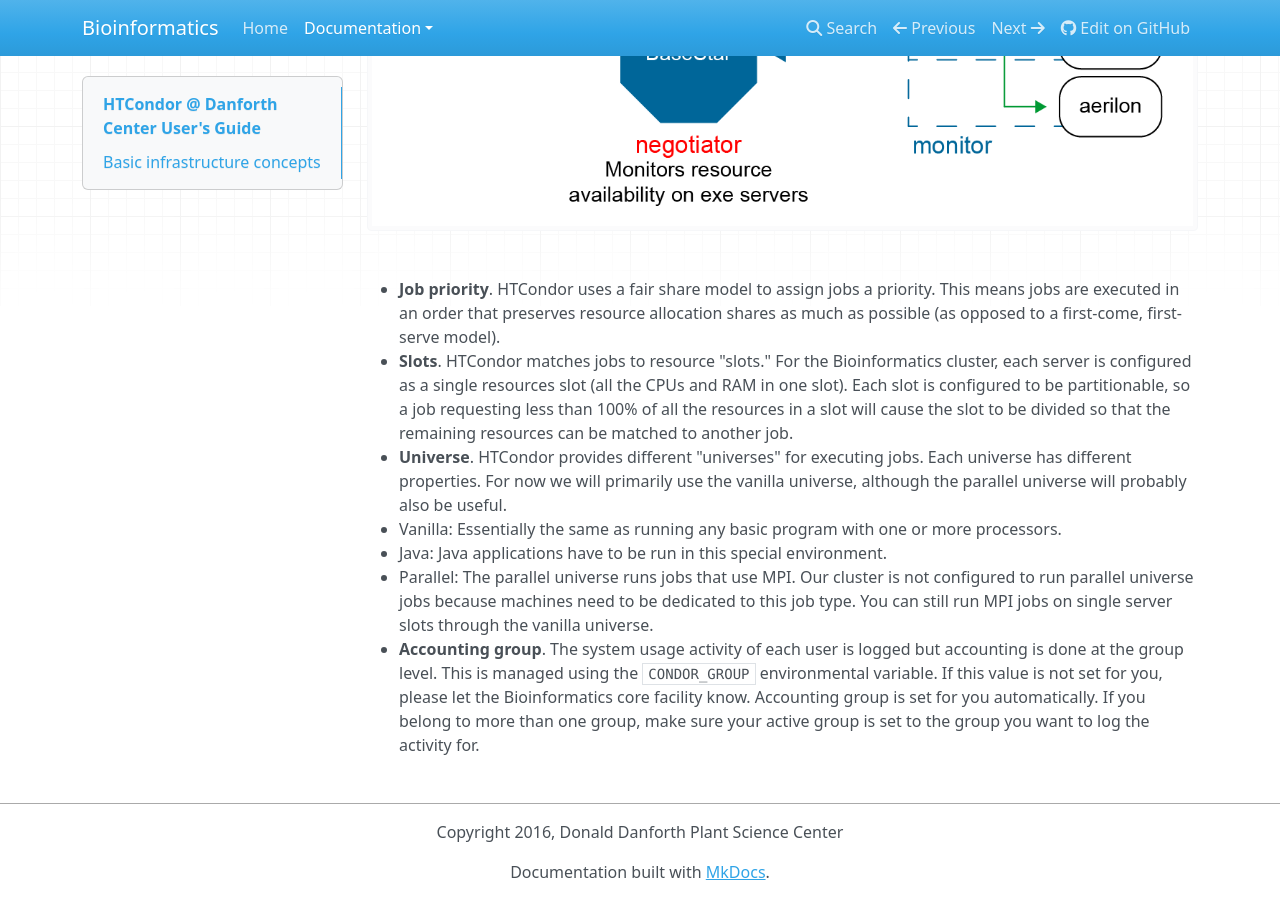
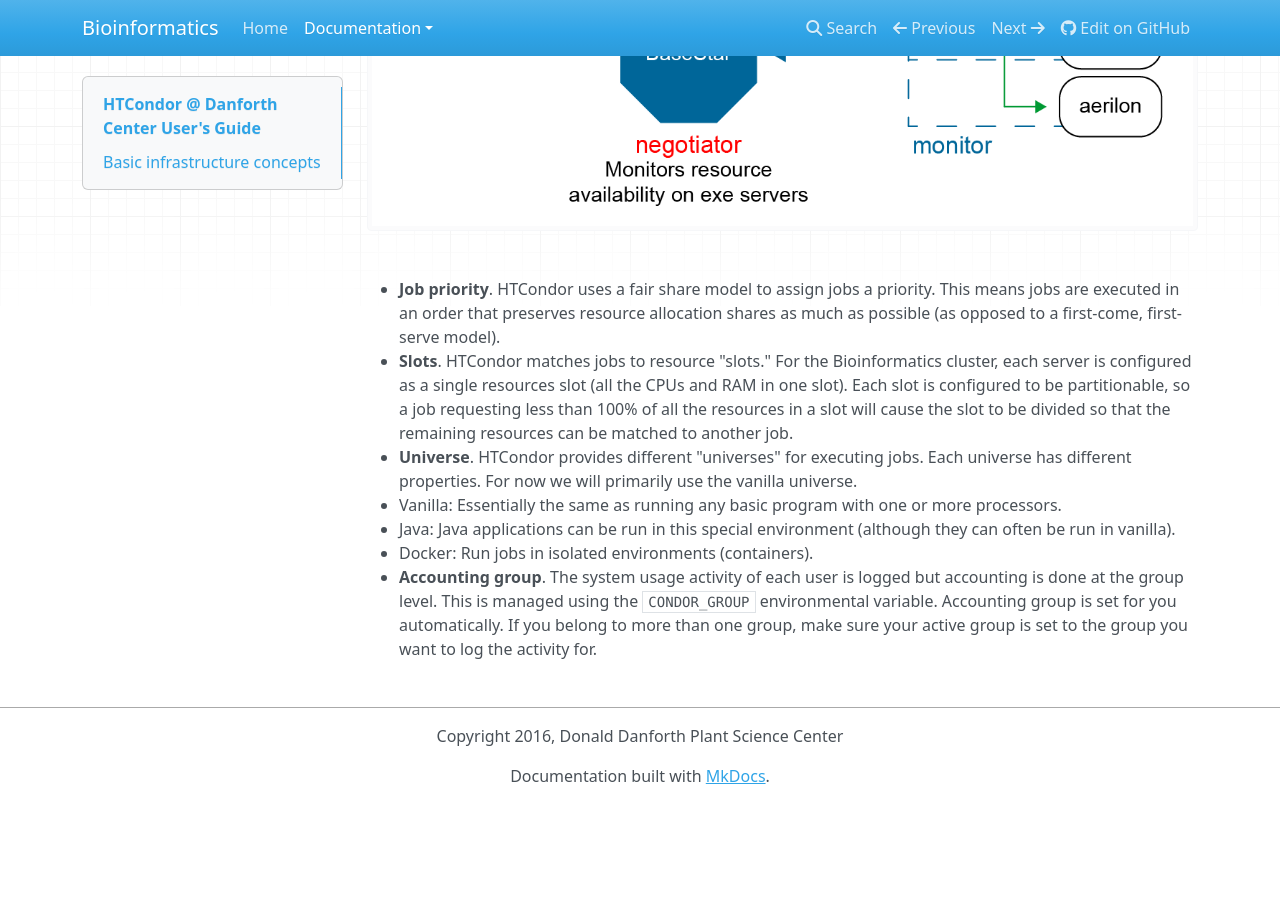
Before and after one commit to danforthcenter/bioinformatics, an MkDocs documentation site: the page built from docs/htcondor_overview.md, in a window 1280 px wide and 900 px high, scrolled down 1123 px. Built offline with MkDocs 1.6.1, drawn with Linux system fonts in a browser that asks for light colours; nearby versions of some CDN libraries; old or Windows-style settings are respelled for this version of MkDocs; after the commit the page ends 1927 px from its top, so only the background shows below that.

Commit message:
Updated condor docs

```diff
--- a/docs/htcondor_overview.md
+++ b/docs/htcondor_overview.md
@@ -11,17 +11,28 @@
 
 ## Basic infrastructure concepts
 
-* **Central manager server**. This server is the central brain of HTCondor. It is the interface between job scheduling machines and job execution machines. Users do not interact with this server (`basestar` in our case) directly.
-* **Scheduler server**. This server submits jobs to the HTCondor system. Multiple servers can run the job scheduling service. Currently the Danforth Center infrastructure runs the scheduler on `six`.
-* **Execution server**. These are the servers where jobs are run. Jobs submitted from apollo are analyzed by the central manager (`basestar`) to determine which execution servers can support the job (based on resource requests), whether or not resources are free currently, and what the job priority (rank in the queue) is.
+* **Central manager server**. This server is the central brain of HTCondor. It is the interface between job scheduling
+machines and job execution machines. Users do not interact with this server (`basestar` in our case) directly.
+* **Scheduler server**. This server submits jobs to the HTCondor system. Multiple servers can run the job scheduling
+service. Currently the Danforth Center infrastructure runs the scheduler on `stargate`.
+* **Execution server**. These are the servers where jobs are run. Jobs submitted from apollo are analyzed by the
+central manager (`basestar`) to determine which execution servers can support the job (based on resource requests),
+whether or not resources are free currently, and what the job priority (rank in the queue) is.
 
 ![Infrastructure](images/bioinfo_core_diagram-01.png)
 
 
-* **Job priority**. HTCondor uses a fair share model to assign jobs a priority. This means jobs are executed in an order that preserves resource allocation shares as much as possible (as opposed to a first-come, first-serve model).
-* **Slots**. HTCondor matches jobs to resource "slots." For the Bioinformatics cluster, each server is configured as a single resources slot (all the CPUs and RAM in one slot). Each slot is configured to be partitionable, so a job requesting less than 100% of all the resources in a slot will cause the slot to be divided so that the remaining resources can be matched to another job.
-* **Universe**. HTCondor provides different "universes" for executing jobs. Each universe has different properties. For now we will primarily use the vanilla universe, although the parallel universe will probably also be useful.
+* **Job priority**. HTCondor uses a fair share model to assign jobs a priority. This means jobs are executed in an
+order that preserves resource allocation shares as much as possible (as opposed to a first-come, first-serve model).
+* **Slots**. HTCondor matches jobs to resource "slots." For the Bioinformatics cluster, each server is configured as a
+single resources slot (all the CPUs and RAM in one slot). Each slot is configured to be partitionable, so a job
+requesting less than 100% of all the resources in a slot will cause the slot to be divided so that the remaining
+resources can be matched to another job.
+* **Universe**. HTCondor provides different "universes" for executing jobs. Each universe has different properties.
+For now we will primarily use the vanilla universe.
   * Vanilla: Essentially the same as running any basic program with one or more processors.
-  * Java: Java applications have to be run in this special environment.
-  * Parallel: The parallel universe runs jobs that use MPI. Our cluster is not configured to run parallel universe jobs because machines need to be dedicated to this job type. You can still run MPI jobs on single server slots through the vanilla universe.
-* **Accounting group**. The system usage activity of each user is logged but accounting is done at the group level. This is managed using the `CONDOR_GROUP` environmental variable. If this value is not set for you, please let the Bioinformatics core facility know. Accounting group is set for you automatically. If you belong to more than one group, make sure your active group is set to the group you want to log the activity for.
+  * Java: Java applications can be run in this special environment (although they can often be run in vanilla).
+  * Docker: Run jobs in isolated environments (containers).
+* **Accounting group**. The system usage activity of each user is logged but accounting is done at the group level.
+This is managed using the `CONDOR_GROUP` environmental variable. Accounting group is set for you automatically.
+If you belong to more than one group, make sure your active group is set to the group you want to log the activity for.
```
Also changed, not shown: docs/htcondor_getting_started.md (+6 -3 lines), docs/htcondor_running_jobs.md (+3 -14 lines).
